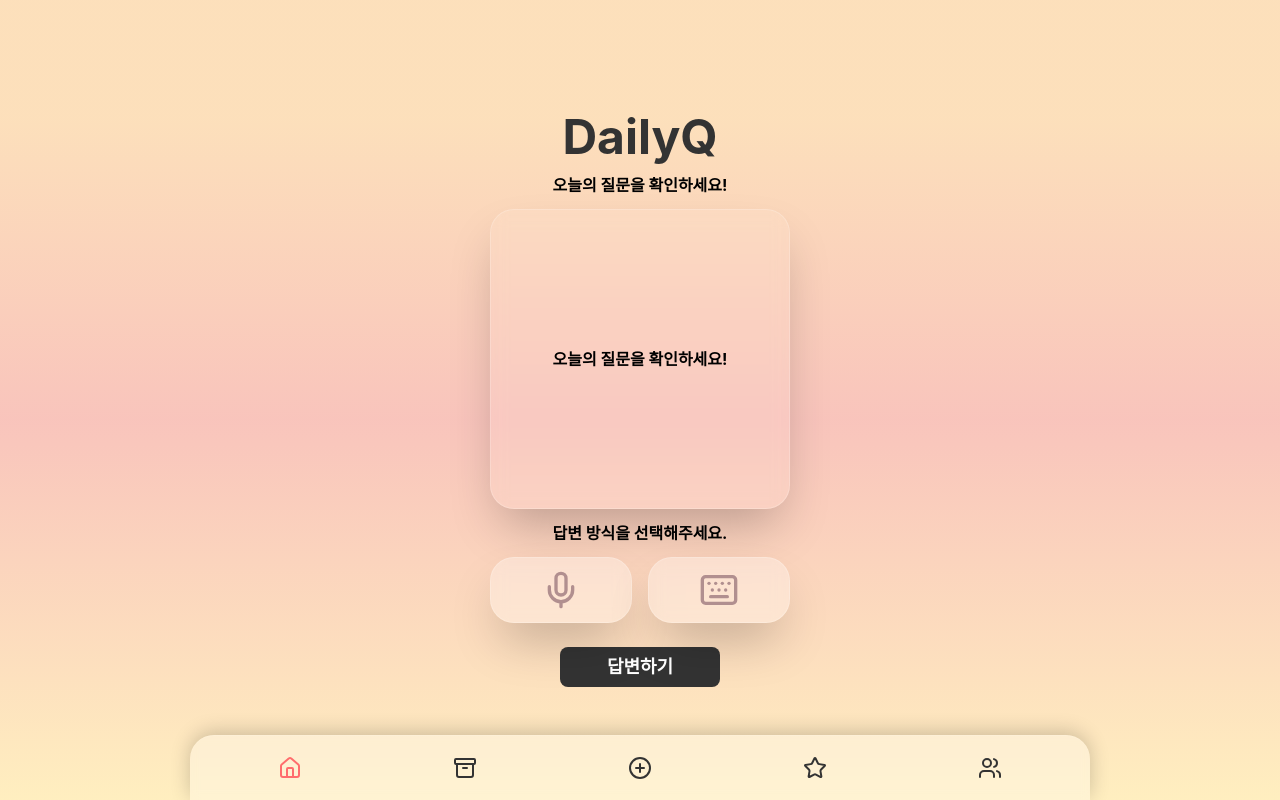
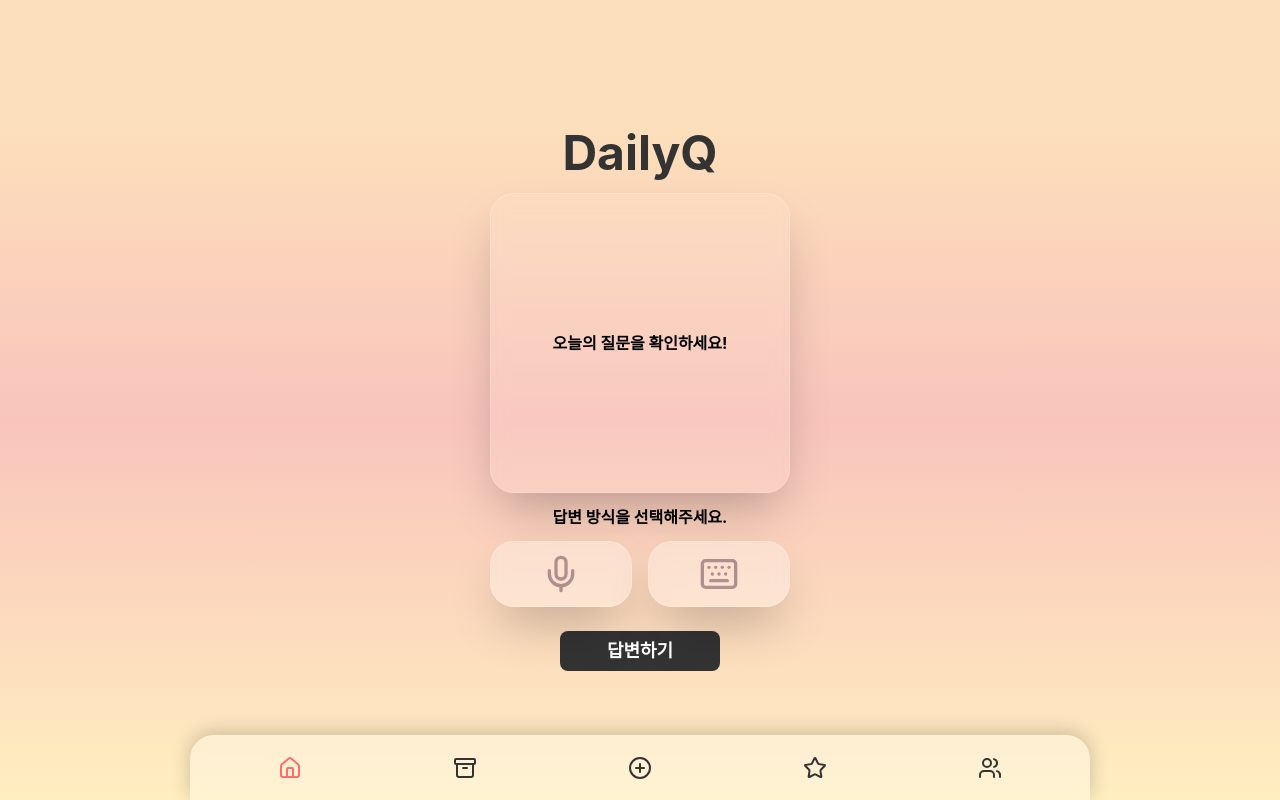
Before and after one commit to kakao-tech-campus-3rd-step3/Team5_FE, a React (Vite) app: page / in a window 1280 px wide. Built offline with nearby package versions, Linux system fonts and the light colour scheme; no server answers.

Commit message:
feat: user 훅 분리 및 TODO 주석 달기

```diff
--- a/src/pages/Home/Home.tsx
+++ b/src/pages/Home/Home.tsx
@@ -1,49 +1,20 @@
 import styled from '@emotion/styled';
-import { useEffect, useState, type ChangeEvent } from 'react';
+import { useState, type ChangeEvent } from 'react';
 import { ROUTE_PATH } from '../../routes/routePath';
 import { useNavigate } from 'react-router-dom';
 import QuestionCardSection from './components/sections/QuestionCardSection';
 import BeforeAnswerSection from './components/sections/BeforeAnswerSection';
 import AnsweringSection from './components/sections/AnsweringSection';
-import z from 'zod';
-import api from '../../api/axiosInstance';
 import Logo from '../../shared/ui/Logo';
-import axios from 'axios';
-import useQuestion from './hooks/useQuestion';
 
 export type AnswerType = 'voice' | 'text' | null;
 export type AnswerStateType = 'before-answer' | 'answering' | 'answered';
-
-const UserSchema = z.object({
-  user: z.object({
-    user_id: z.number(),
-    name: z.string(),
-  }),
-});
-
-type User = z.infer<typeof UserSchema>['user'];
 
 const HomePage = () => {
   const [answerType, setAnswerType] = useState<AnswerType>(null);
   const [answerState, setAnswerState] = useState<AnswerStateType>('before-answer');
   const navigate = useNavigate();
-
-  const [user, setUser] = useState<User | null>(null);
-
-  useEffect(() => {
-    const fetchUserData = async () => {
-      try {
-        const response = await api.get('/users/1');
-        const validatedData = UserSchema.parse(response.data);
-
-        setUser(validatedData.user);
-      } catch (error) {
-        console.error('유저 데이터를 불러오는 데 실패했습니다:', error);
-      }
-    };
-
-    fetchUserData();
-  }, []);
+  // TODO: const { user } = UseUser();
 
   const handleAnswerTypeChange = (e: ChangeEvent<HTMLInputElement>) => {
     setAnswerType(e.target.value as AnswerType);
@@ -76,7 +47,7 @@ const HomePage = () => {
         <Logo size="medium" color="#333" />
       </LogoWrapper>
 
-      {user ? <Text>안녕하세요, {user.name}!</Text> : <Text>오늘의 질문을 확인하세요!</Text>}
+      {/* TODO: {user ? <Text>안녕하세요, {user.name}!</Text> : <Text>오늘의 질문을 확인하세요!</Text>} */}
 
       <QuestionCardSection answerState={answerState} />
 
@@ -109,12 +80,6 @@ const Wrapper = styled.div`
   margin-bottom: ${({ theme }) => theme.space.space64};
 `;
 
-const LogoWrapper = styled.h1`
+const LogoWrapper = styled.div`
   margin-bottom: ${({ theme }) => theme.space.space16};
 `;
-
-const Text = styled.h2`
-  font-size: ${({ theme }) => theme.typography.fontSizes.body};
-  font-weight: ${({ theme }) => theme.typography.fontWeights.bold};
-  margin-bottom: ${({ theme }) => theme.space.space16};
-`;
--- a/src/pages/Home/hooks/useQuestion.ts
+++ b/src/pages/Home/hooks/useQuestion.ts
@@ -8,7 +8,8 @@ const useQuestion = () => {
       try {
         const response = await axios.get('https://be.dailyq.my/api/questions/random?user_id=1');
         setQuestion(response.data);
-        console.log(response.data);
+        // 스트릭 모드 적용 시 랜덤 질문이 두번 불려오는 문제 해결하기
+        // console.log(response.data);
       } catch (error) {
         console.error('유저 데이터를 불러오는 데 실패했습니다:', error);
       }
```
Also changed, not shown: src/pages/Home/hooks/useUser.ts (added, +34 -0 lines).
